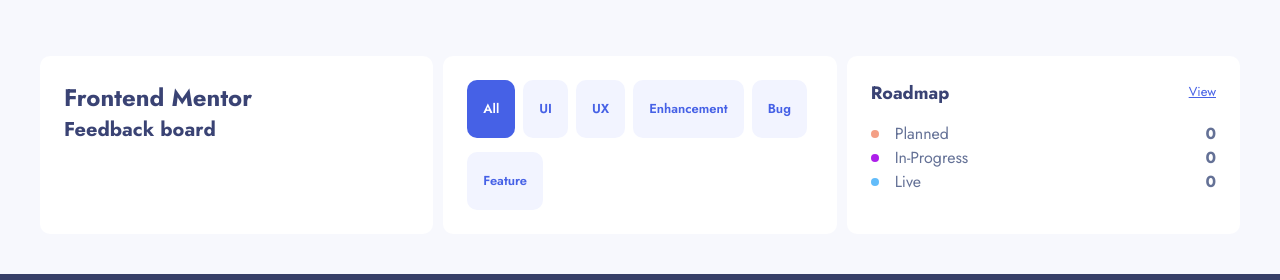
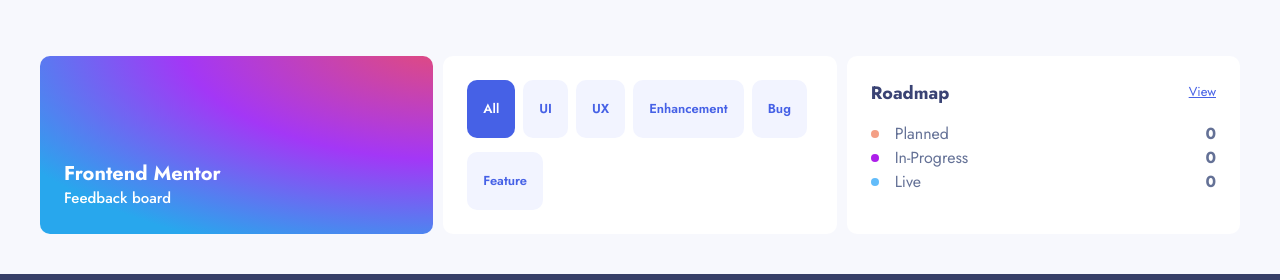
Before and after one commit to omonteon/product-feedback-app, a React (Vite) app: page / in a window 1280 px wide. Shown: the top 280 px of the page. Built offline with nearby package versions, Linux system fonts and the light colour scheme.

Commit message:
style: css for title card in tablet

```diff
--- a/src/pages/Home/home.module.css
+++ b/src/pages/Home/home.module.css
@@ -8,6 +8,28 @@
 
 .headerCards > div {
   flex: 1;
+}
+
+.title {
+  color: white;
+  display: flex;
+  flex-direction: column;
+  justify-content: flex-end;
+  background: radial-gradient(
+    128.88% 128.88% at 103.9% -10.39%,
+    #e84d70 0%,
+    #a337f6 53.09%,
+    #28a7ed 100%
+  );
+}
+
+.title h1 {
+  font-size: 1.25rem;
+}
+
+.title h2 {
+  font-size: 0.9375rem;
+  font-weight: 500;
 }
 
 @media (min-width: 768px) {
```
